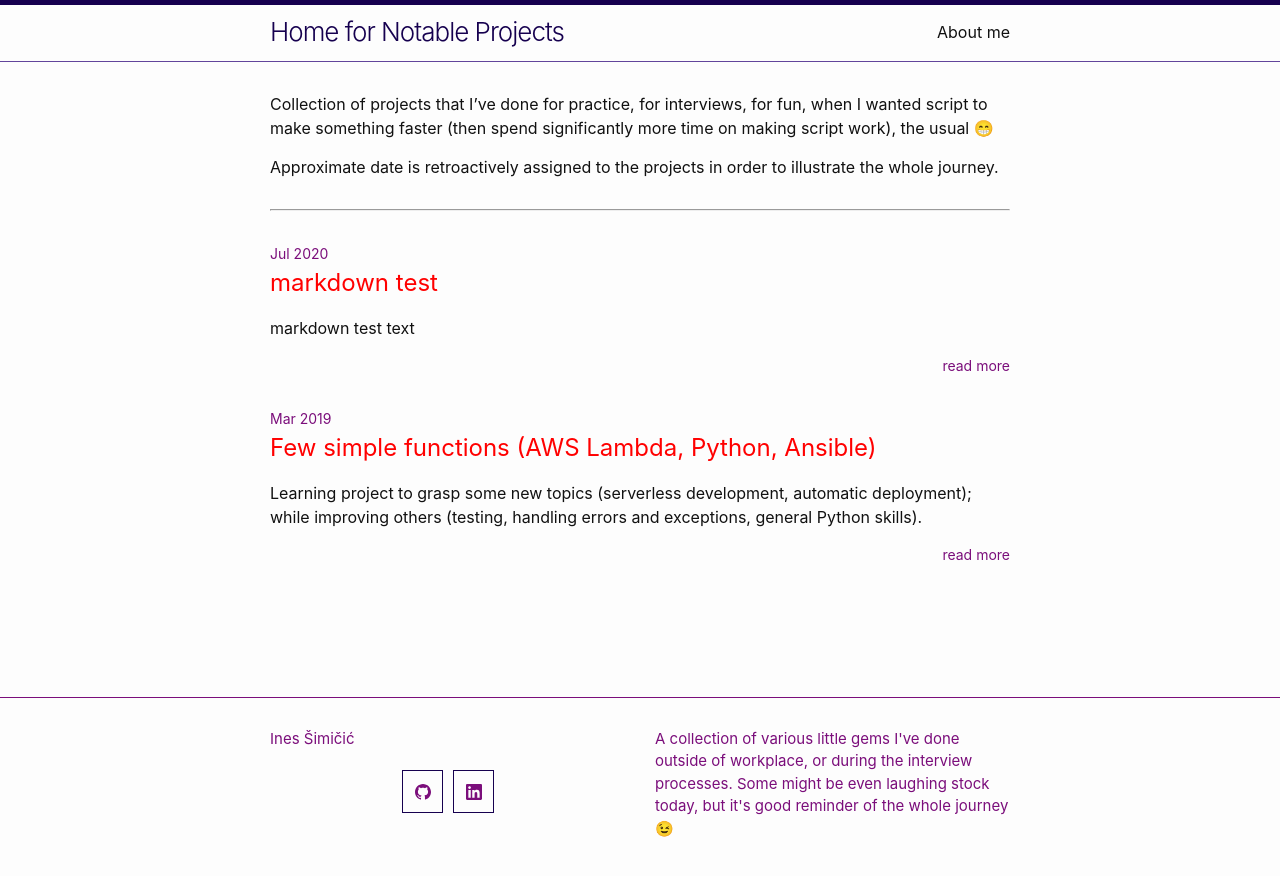
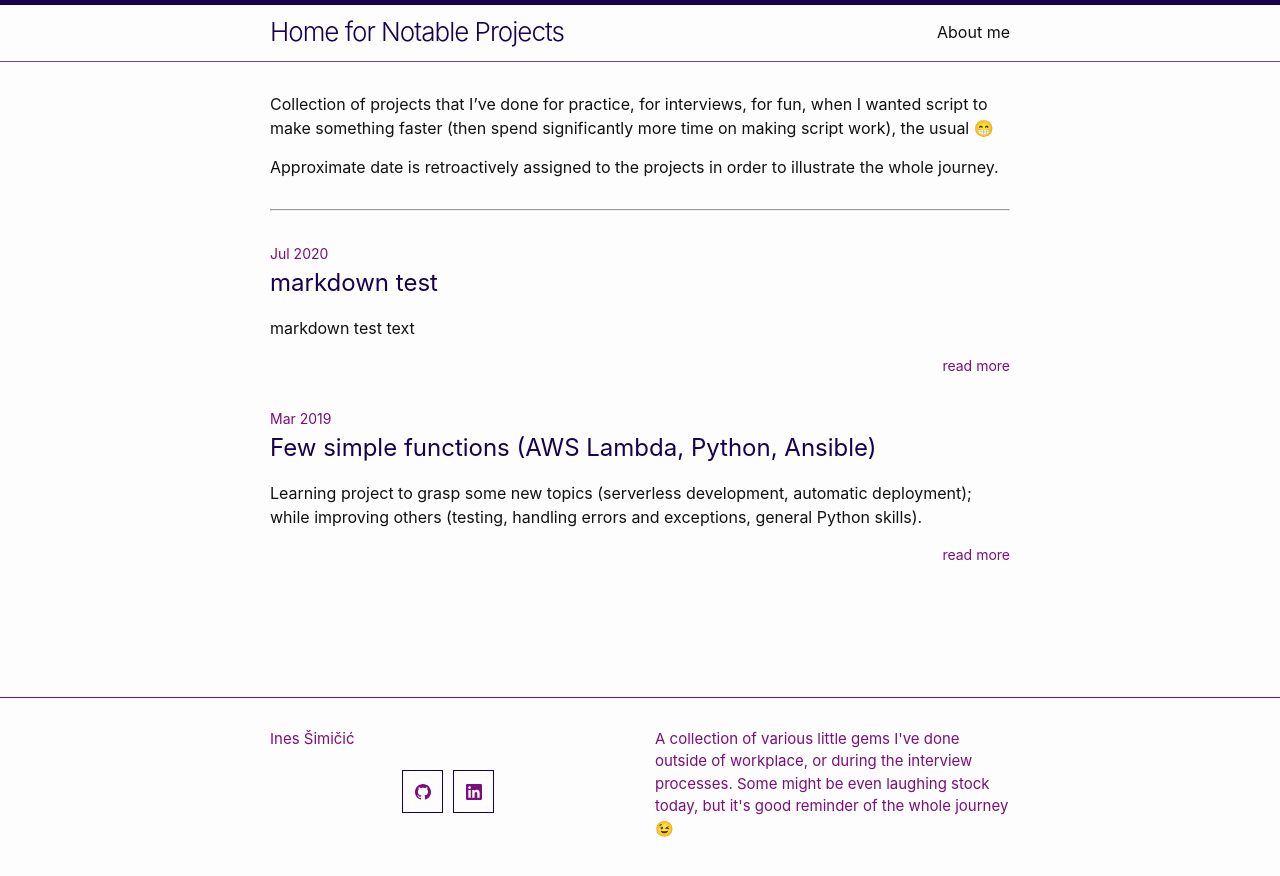
Before and after one commit to inesucrvenom/inesucrvenom.github.io, a Jekyll site: the page built from index.md, in a window 1280 px wide. Shown: the top 876 px of the page. Built offline with Jekyll 4.4.1, drawn with Linux system fonts in a browser that asks for light colours; emoji names are drawn with the system emoji font; the list of posts is cut into pages by our own code.

Commit message:
change postlink color

```diff
--- a/_sass/minima/_layout.scss
+++ b/_sass/minima/_layout.scss
@@ -228,12 +228,12 @@
 }
 
 .post-link {
-  color: #ff0000;
+  color: $brand-color-dark;
   display: block;
   @include relative-font-size(1.5);
 
   &:visited {
-    color: #00ff00;
+    color: $brand-color-dark;
   }
 }
 
```
